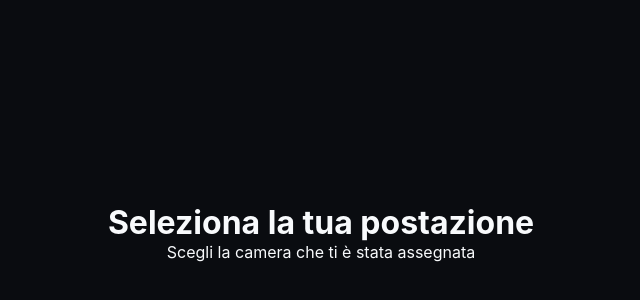
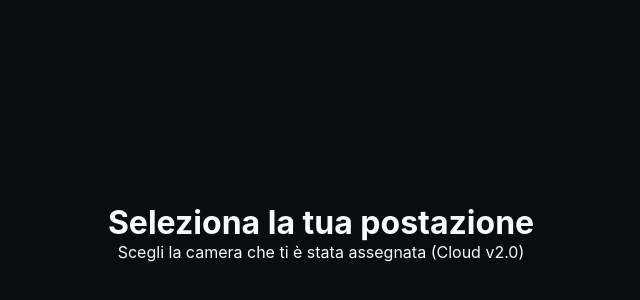
Before and after one commit to davidelaterzastiletv-lab/tally-cloud, a website: page public/index.html in a window 1280 px wide. Shown: the part 144-444 px from the top of the page, without its empty margins (319-959 px from the left). Drawn offline with nearby package versions, Linux system fonts and the light colour scheme; no server answers.

Commit message:
Add files via upload

```diff
--- a/public/index.html
+++ b/public/index.html
@@ -48,7 +48,7 @@
 <body>
     <div class="selection-title">
         <h1>Seleziona la tua postazione</h1>
-        <p>Scegli la camera che ti è stata assegnata</p>
+        <p>Scegli la camera che ti è stata assegnata (Cloud v2.0)</p>
     </div>
 
     <div class="selection-grid" id="camGrid">
```
